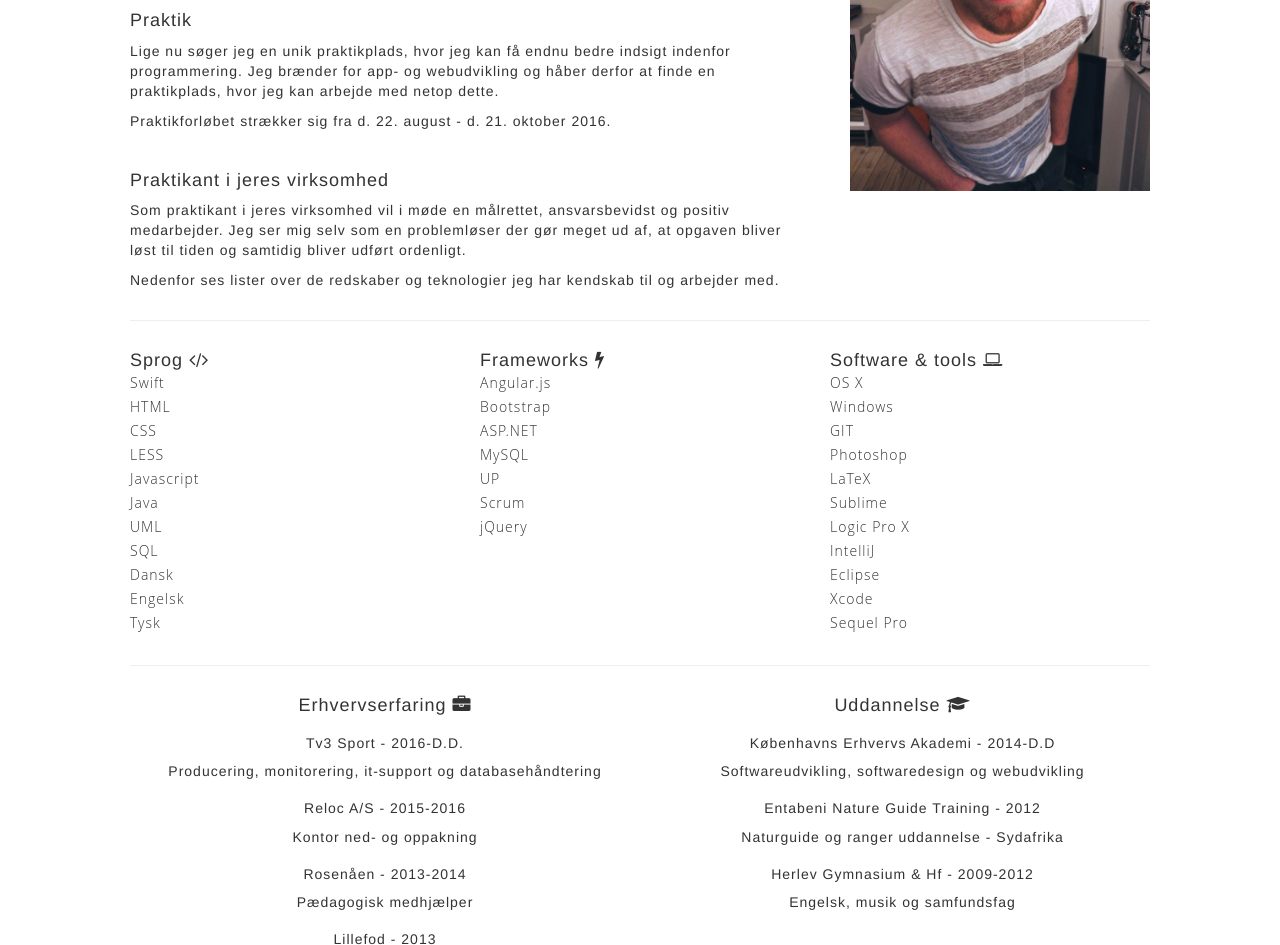
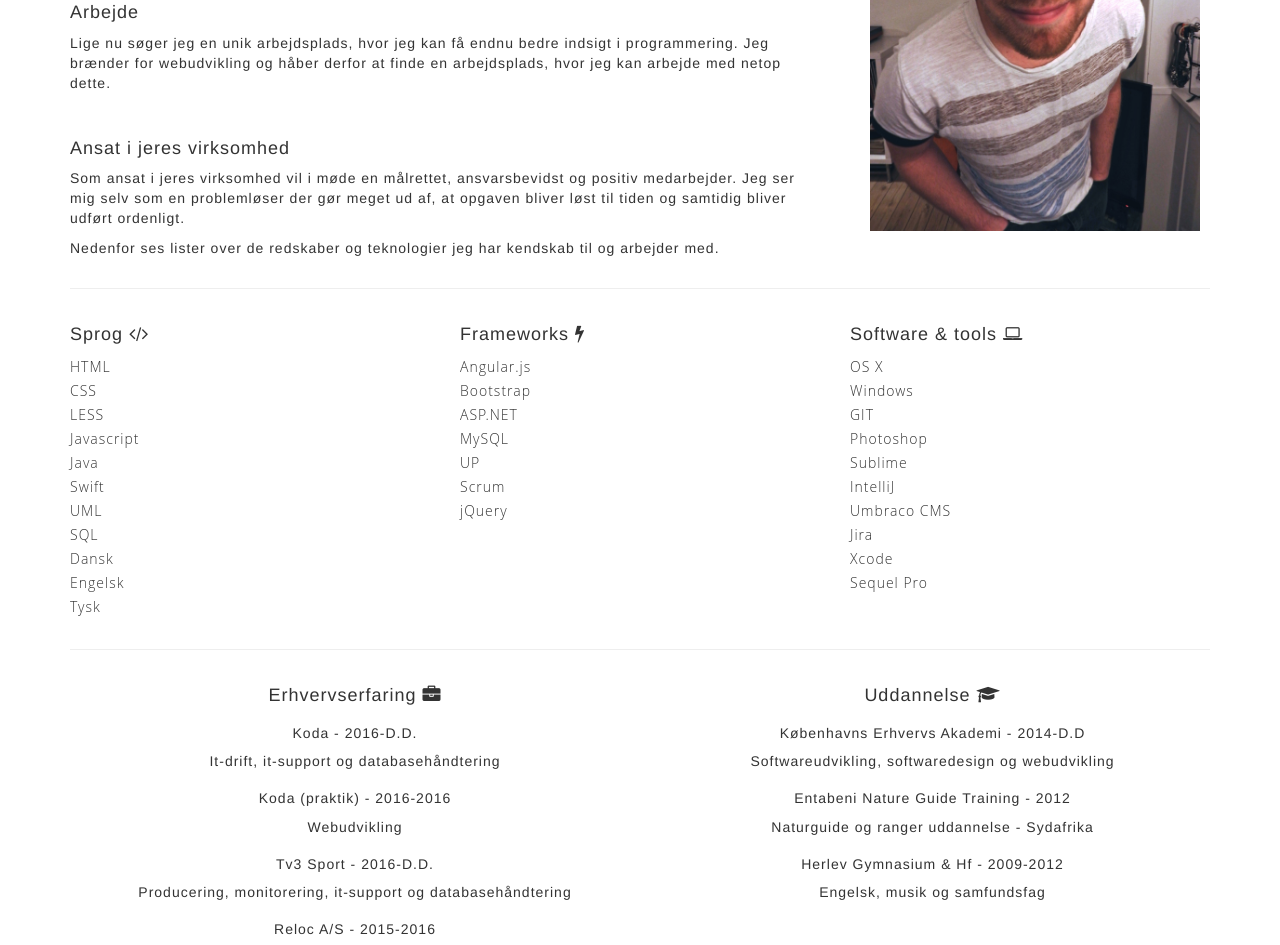
Before and after one commit to ThomasGross/resume-old, a plain HTML site: page index.html in a window 1280 px wide. Shown: the part 529-1474 px from the top of the page. Drawn offline with nearby package versions, Linux system fonts and the light colour scheme.

Commit message:
details update

```diff
--- a/index.html
+++ b/index.html
@@ -11,7 +11,7 @@
 
 </head>
 <body>
-<div class="blended_grid container-fluid">
+<div class="container container-fluid">
     <div class="topBanner text-center">
         <h1>Thomas Gross Rasmussen</h1>
         <p class="lead">Software- og webudviklerstuderende bosat i København</p>
@@ -24,13 +24,13 @@
                 <p>Jeg er en energisk datamatikerstuderende fra København med en bred forståelse indenfor softwareudvikling samt webudvikling.</p>
                 <p>Jeg studerer på Københavns Erhvervs Akademi og har gennem mit studie fået kendskab til flere af de sprog, frameworks samt softwaresystemer, der implementeres i virksomheder idag.</p>
                 <p>I mine projekter har jeg i gruppesammenhæng benyttet de agile arbejdsprincipper og jeg arbejder særligt godt indenfor dette område.</p>
+                <p></p>
                 <br>
-                <h4>Praktik</h4>
-                <p>Lige nu søger jeg en unik praktikplads, hvor jeg kan få endnu bedre indsigt indenfor programmering. Jeg brænder for app- og webudvikling og håber derfor at finde en praktikplads, hvor jeg kan arbejde med netop dette.</p>
-                <p>Praktikforløbet strækker sig fra d. 22. august - d. 21. oktober 2016.</p>
+                <h4>Arbejde</h4>
+                <p>Lige nu søger jeg en unik arbejdsplads, hvor jeg kan få endnu bedre indsigt i programmering. Jeg brænder for webudvikling og håber derfor at finde en arbejdsplads, hvor jeg kan arbejde med netop dette.</p>
                 <br>
-                <h4>Praktikant i jeres virksomhed</h4>
-                <p>Som praktikant i jeres virksomhed vil i møde en målrettet, ansvarsbevidst og positiv medarbejder. Jeg ser mig selv som en problemløser der gør meget ud af, at opgaven bliver løst til tiden og samtidig bliver udført ordenligt.</p>
+                <h4>Ansat i jeres virksomhed</h4>
+                <p>Som ansat i jeres virksomhed vil i møde en målrettet, ansvarsbevidst og positiv medarbejder. Jeg ser mig selv som en problemløser der gør meget ud af, at opgaven bliver løst til tiden og samtidig bliver udført ordenligt.</p>
                 <p>Nedenfor ses lister over de redskaber og teknologier jeg har kendskab til og arbejder med.</p>
             </div>
             <div class="col-md-4">
@@ -41,26 +41,23 @@
     <hr>
     <div class="row">
         <div class="leftBanner col-md-4">
-            <h4>Sprog
-                <i class="fa fa-code"></i>
+            <h4>Sprog <i class="fa fa-code"></i></h4>
             <ul>
-                    <li>Swift</li>
                 <li>HTML</li>
                 <li>CSS</li>
                 <li>LESS</li>
                 <li>Javascript</li>
                 <li>Java</li>
+                <li>Swift</li>
                 <li>UML</li>
                 <li>SQL</li>
                 <li>Dansk</li>
                 <li>Engelsk</li>
                 <li>Tysk</li>
             </ul>
-            </h4>
         </div>
         <div class="centerBanner col-md-4 ">
-            <h4>Frameworks
-                <i class="fa fa-bolt"></i>
+            <h4>Frameworks <i class="fa fa-bolt"></i></h4>
             <ul>
                 <li>Angular.js</li>
                 <li>Bootstrap</li>
@@ -70,34 +67,35 @@
                 <li>Scrum</li>
                 <li>jQuery</li>
             </ul>
-            </h4>
         </div>
         <div class="rightBanner col-md-4">
-            <h4>Software & tools
-                <i class="fa fa-laptop"></i>
+            <h4>Software & tools <i class="fa fa-laptop"></i></h4>
             <ul>
                 <li>OS X</li>
                 <li>Windows</li>
                 <li>GIT</li>
                 <li>Photoshop</li>
-                    <li>LaTeX</li>
                 <li>Sublime</li>
-                    <li>Logic Pro X</li>
                 <li>IntelliJ</li>
-                    <li>Eclipse</li>
+                <li>Umbraco CMS</li>
+                <li>Jira</li>
                 <li>Xcode</li>
                 <li>Sequel Pro</li>
             </ul>
-            </h4>
         </div>
     </div>
     <hr>
 
     <div class="bottomBanner">
         <div class="col-md-6">
-            <h4>Erhvervserfaring
-                <i class="fa fa-briefcase" ></i>
-            </h4>
+            <h4>Erhvervserfaring <i class="fa fa-briefcase" ></i></h4>
+
+            <h5>Koda - 2016-D.D.</h5>
+            <p>It-drift, it-support og databasehåndtering</p>
+
+            <h5>Koda (praktik) - 2016-2016</h5>
+            <p>Webudvikling</p>
+
             <h5>Tv3 Sport - 2016-D.D.</h5>
             <p>Producering, monitorering, it-support og databasehåndtering</p>
 
@@ -119,9 +117,8 @@
 
         <div class="row">
             <div class="col-md-6">
-                <h4>Uddannelse
-                    <i class="fa fa-graduation-cap"></i>
-                </h4>
+                <h4>Uddannelse <i class="fa fa-graduation-cap"></i></h4>
+
                 <h5>Københavns Erhvervs Akademi - 2014-D.D</h5>
                 <p>Softwareudvikling, softwaredesign og webudvikling</p>
 
@@ -138,9 +135,7 @@
     <div class="bottomBanner">
         <div class="row">
             <div class="col-md-12">
-                <h4>Kontakt
-                    <i class="fa fa-fax"></i>
-                </h4>
+                <h4>Kontakt <i class="fa fa-fax"></i></h4>
                 <ul class="col-md-4">
                     <li class="phone">
                         <i class="fa fa-phone"></i>
--- a/styles.css
+++ b/styles.css
@@ -32,6 +32,10 @@ h1 {
     margin-top: 0;
     margin-bottom: .5rem;
     line-height: 1.4;
+}
+
+h4 {
+    margin-top: 16px !important;
 }
 
 h5 {
```
Lines whose indentation alone changed are shown as unchanged.
